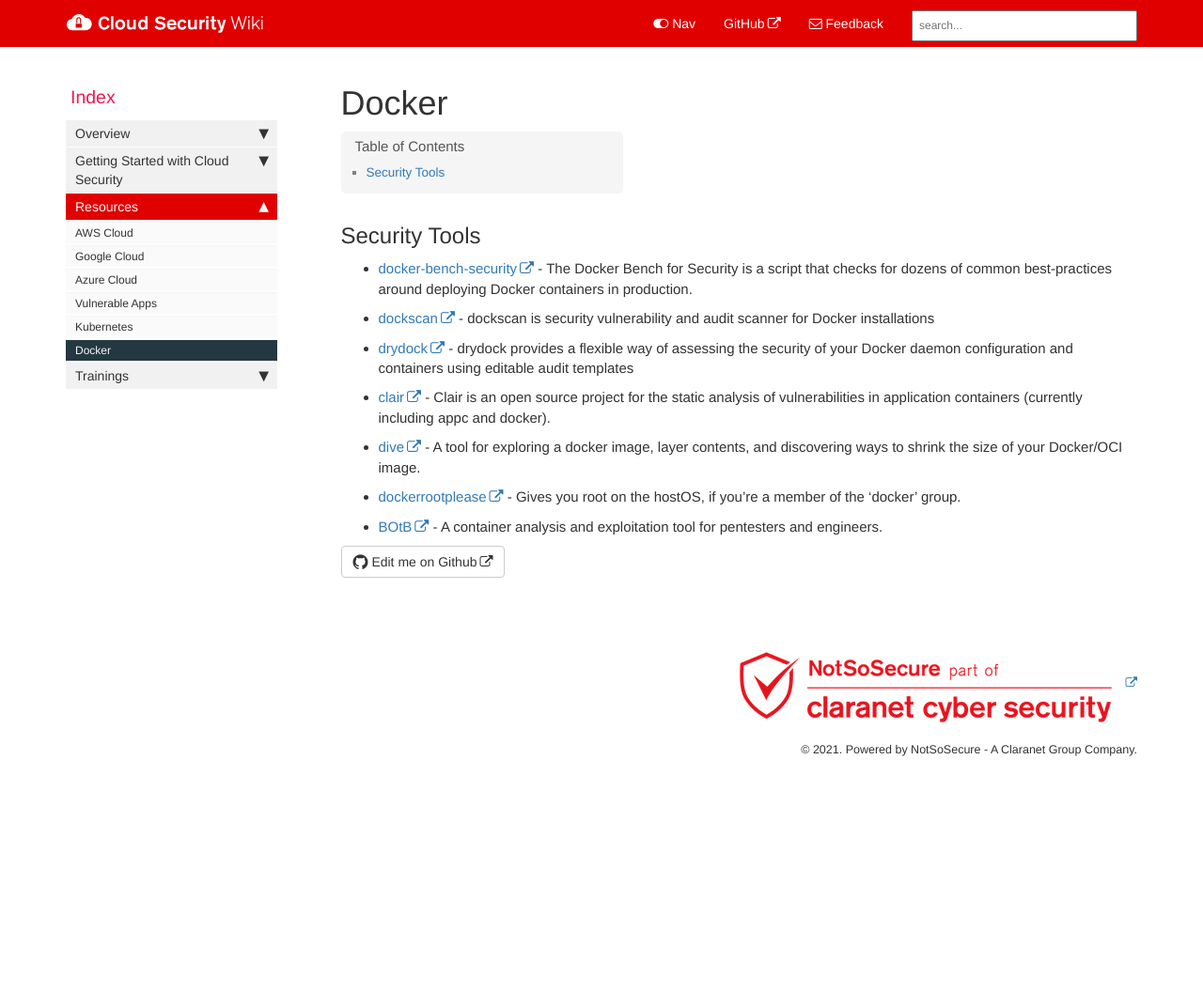
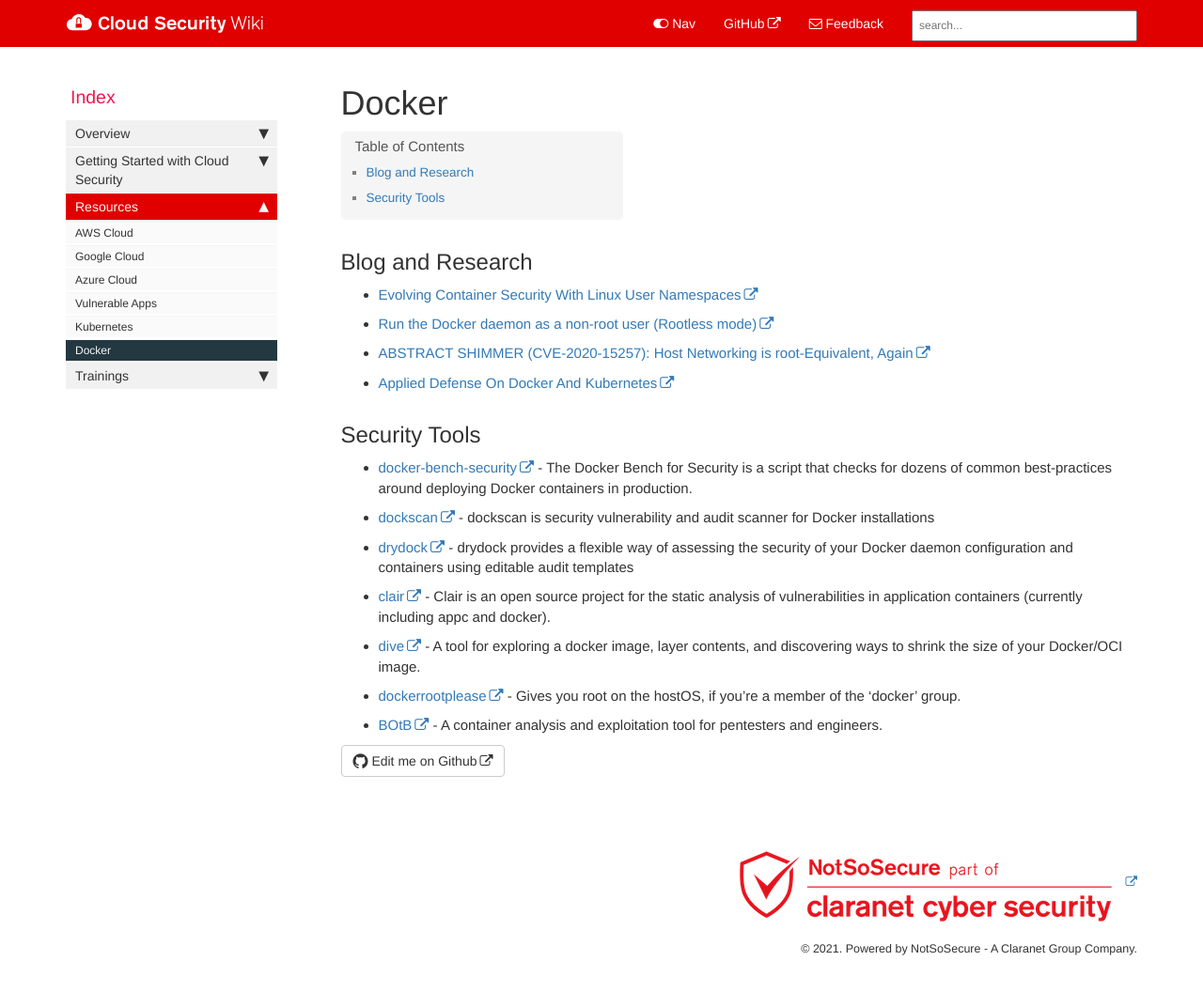
Before and after one commit to NotSoSecure/cloud-sec-wiki, a Jekyll site: the page built from pages/mydoc/docker.md, in a window 1280 px wide and 1070 px high. Shown: the top 1056 px of the window at 94% size. Built offline with Jekyll 4.4.1, drawn with Linux system fonts in a browser that asks for light colours; nearby versions of some CDN libraries; comment, search, counter and statistics services are not loaded.

Commit message:
Update docker.md

```diff
--- a/pages/mydoc/docker.md
+++ b/pages/mydoc/docker.md
@@ -6,6 +6,13 @@ folder: mydoc
 ---
 
 {% include links.html %}
+
+## Blog and Research
+
+* [Evolving Container Security With Linux User Namespaces](https://netflixtechblog.com/evolving-container-security-with-linux-user-namespaces-afbe3308c082)
+* [Run the Docker daemon as a non-root user (Rootless mode)](https://docs.docker.com/engine/security/rootless/)
+* [ABSTRACT SHIMMER (CVE-2020-15257): Host Networking is root-Equivalent, Again](https://research.nccgroup.com/2020/12/10/abstract-shimmer-cve-2020-15257-host-networking-is-root-equivalent-again/)
+* [Applied Defense On Docker And Kubernetes](https://www.youtube.com/watch?v=auC712hFJes)
 
 ## Security Tools
 
```
